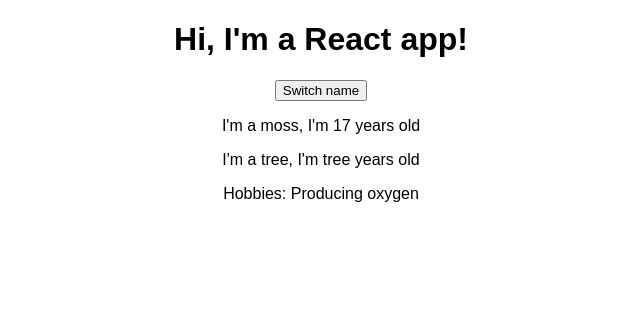
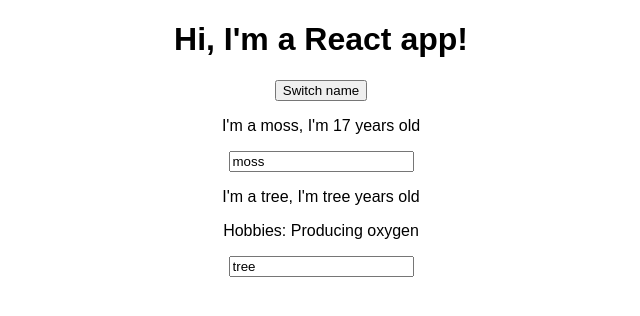
Before and after one commit to Mossie93/react-complete-guide, a React (Create React App) app: page / in a window 1280 px wide. Shown: the top 316 px of the page, without its empty margins (319-959 px from the left). Built offline with nearby package versions, Linux system fonts and the light colour scheme.

Commit message:
Two way binding

```diff
--- a/src/App.js
+++ b/src/App.js
@@ -21,6 +21,13 @@ class App extends Component {
     ]})
   }
 
+  nameChangeHandler = (event) => {
+    this.setState({persons: [
+      { name: event.target.value, age: 17 },
+      { name: 'tree', age: 104 }
+    ]})
+  }
+
   render() {
     return (
       <div className="App">
@@ -30,6 +37,7 @@ class App extends Component {
           name={this.state.persons[0].name}
           age={this.state.persons[0].age}
           click={this.switchNameHandler.bind(this, 'Appa')}
+          changed={this.nameChangeHandler}
         />
         <Person
           name={this.state.persons[1].name}
--- a/src/Person/Person.js
+++ b/src/Person/Person.js
@@ -5,6 +5,7 @@ const person = (props) => {
     <div>
       <p onClick={props.click}>I'm a {props.name}, I'm {props.age} years old</p>
       <p>{props.children}</p>
+      <input type="text" onChange={props.changed} value={props.name}></input>
     </div>
   )
 }
```
